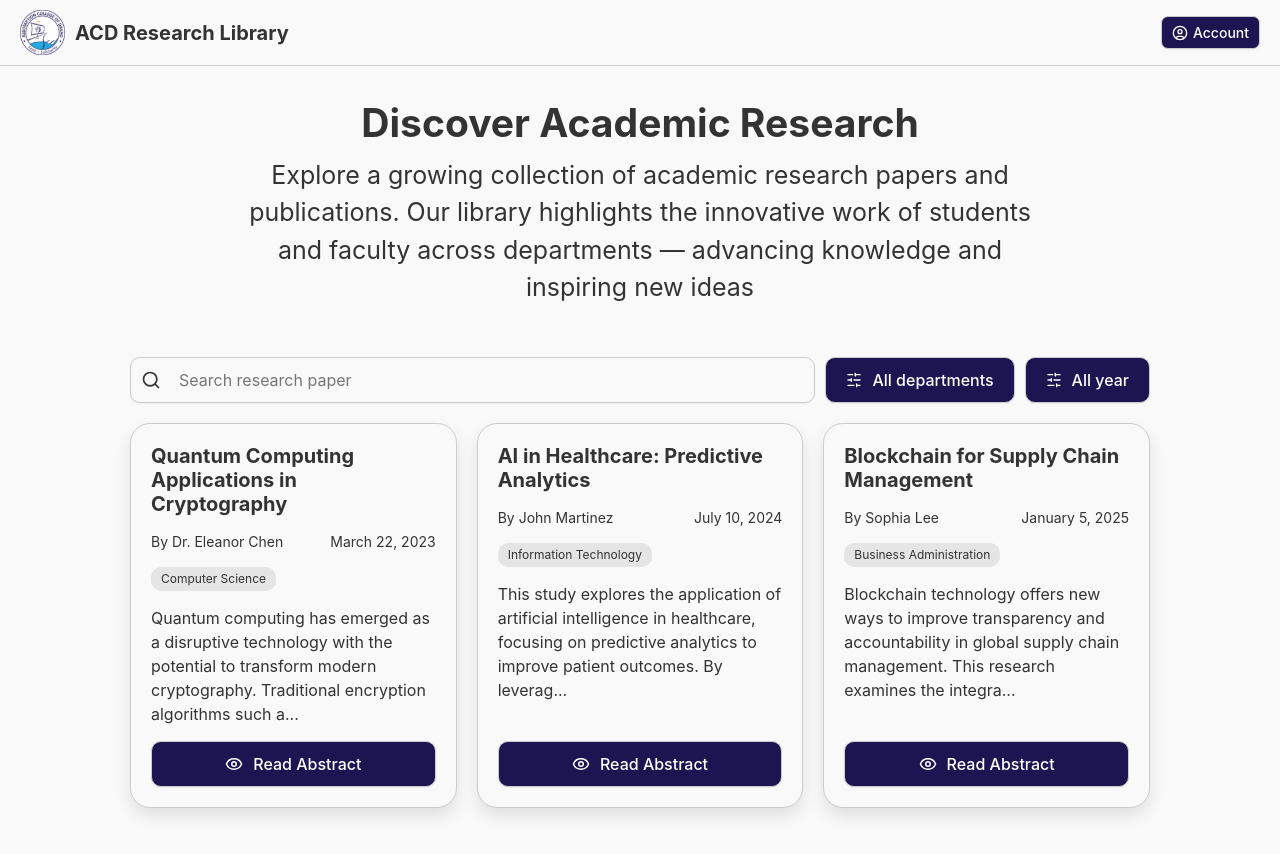
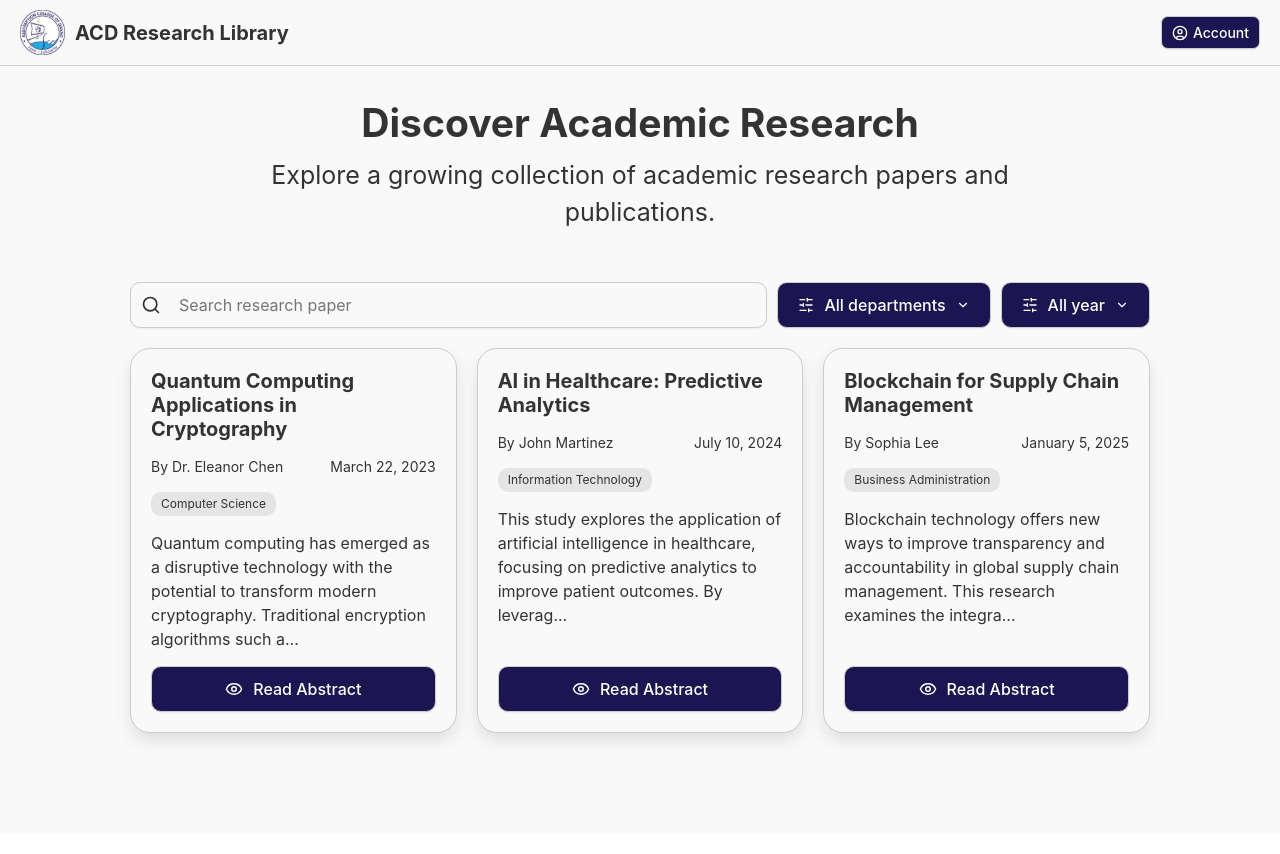
Before and after one commit to r4ppz19/research-library, a React (Vite) app: page /#/student/dashboard in a window 1280 px wide. Shown: the top 854 px of the page. After the commit the page ends 833 px from the top, so only its background shows below. Built offline with nearby package versions, Linux system fonts and the light colour scheme.

Commit message:
feat: add FilterResearch component for filtering research by department and year

```diff
--- /dev/null
+++ b/src/components/filter/FilterResearch.jsx
@@ -0,0 +1,67 @@
+import { useState } from "react";
+import { SlidersHorizontal, ChevronDown } from "lucide-react";
+import style from "./FilterResearch.module.css";
+import Button from "../button/Button";
+
+function FilterResearch({ departments, years, onFilter }) {
+  const [deptOpen, setDeptOpen] = useState(false);
+  const [yearOpen, setYearOpen] = useState(false);
+  const [selectedDept, setSelectedDept] = useState("All departments");
+  const [selectedYear, setSelectedYear] = useState("All year");
+
+  const handleDeptSelect = (dept) => {
+    setSelectedDept(dept);
+    setDeptOpen(false);
+    onFilter({ department: dept, year: selectedYear });
+  };
+
+  const handleYearSelect = (year) => {
+    setSelectedYear(year);
+    setYearOpen(false);
+    onFilter({ department: selectedDept, year });
+  };
+
+  return (
+    <div className={style.filterSection}>
+      {/* Department Filter */}
+      <div className={style.dropdownWrapper}>
+        <Button onClick={() => setDeptOpen((prev) => !prev)}>
+          <SlidersHorizontal size={16} />
+          {selectedDept} <ChevronDown size={14} />
+        </Button>
+        {deptOpen && (
+          <ul className={style.dropdownMenu}>
+            <li onClick={() => handleDeptSelect("All departments")}>
+              All departments
+            </li>
+            {departments.map((dept) => (
+              <li key={dept} onClick={() => handleDeptSelect(dept)}>
+                {dept}
+              </li>
+            ))}
+          </ul>
+        )}
+      </div>
+
+      {/* Year Filter */}
+      <div className={style.dropdownWrapper}>
+        <Button onClick={() => setYearOpen((prev) => !prev)}>
+          <SlidersHorizontal size={16} />
+          {selectedYear} <ChevronDown size={14} />
+        </Button>
+        {yearOpen && (
+          <ul className={style.dropdownMenu}>
+            <li onClick={() => handleYearSelect("All year")}>All year</li>
+            {years.map((year) => (
+              <li key={year} onClick={() => handleYearSelect(year)}>
+                {year}
+              </li>
+            ))}
+          </ul>
+        )}
+      </div>
+    </div>
+  );
+}
+
+export default FilterResearch;
--- /dev/null
+++ b/src/components/filter/FilterResearch.module.css
@@ -0,0 +1,32 @@
+.filterSection {
+  display: flex;
+  gap: 10px;
+  position: relative;
+}
+
+.dropdownWrapper {
+  position: relative;
+}
+
+.dropdownMenu {
+  position: absolute;
+  top: 110%;
+  left: 0;
+  background: var(--color-surface);
+  border: 1px solid var(--border-default);
+  border-radius: 6px;
+  padding: 5px 0;
+  list-style: none;
+  box-shadow: var(--shadow-sm);
+  z-index: 100;
+  min-width: 150px;
+}
+
+.dropdownMenu li {
+  padding: 8px 12px;
+  cursor: pointer;
+}
+
+.dropdownMenu li:hover {
+  background: var(--color-hover);
+}
--- a/src/components/modal/ProfileModal.jsx
+++ b/src/components/modal/ProfileModal.jsx
@@ -4,7 +4,6 @@ import { X, Download } from "lucide-react";
 import Button from "../button/Button";
 
 function ProfileModal({ onClose, isOpen }) {
-  // Prevent body scroll when modal is open
   useEffect(() => {
     if (isOpen) {
       document.body.style.overflow = "hidden";
@@ -13,10 +12,9 @@ function ProfileModal({ onClose, isOpen }) {
       document.body.style.overflow = "auto";
     };
   }, [isOpen]);
-
   if (!isOpen) return null;
 
-  const requests = [
+  const requestPdf = [
     {
       id: 1,
       title: "Quantum Computing in Cryptography",
@@ -71,7 +69,7 @@ function ProfileModal({ onClose, isOpen }) {
             </tr>
           </thead>
           <tbody>
-            {requests.map((req) => (
+            {requestPdf.map((req) => (
               <tr key={req.id}>
                 <td data-label="Paper title">{req.title}</td>
                 <td data-label="Status">{req.status}</td>
--- a/src/pages/dashboard/StudentDashboard.jsx
+++ b/src/pages/dashboard/StudentDashboard.jsx
@@ -1,15 +1,18 @@
 import { useState } from "react";
-import { SlidersHorizontal } from "lucide-react";
+import { Search } from "lucide-react";
 import style from "./StudentDashboard.module.css";
 import Header from "../../components/header/Header";
 import TextField from "../../components/form/TextField";
-import { Search } from "lucide-react";
 import ResearchCard from "../../components/card/ResearchCard";
-import Button from "../../components/button/Button";
+import FilterResearch from "../../components/filter/FilterResearch";
 
 function HomePage() {
   const [search, setSearch] = useState("");
   const [menuOpen, setMenuOpen] = useState(false);
+  const [filters, setFilters] = useState({
+    department: "All departments",
+    year: "All year",
+  });
 
   const toggleMenu = () => {
     setMenuOpen((prev) => !prev);
@@ -45,19 +48,39 @@ function HomePage() {
     },
   ];
 
+  const departments = [...new Set(dummyResearch.map((p) => p.department))];
+  const years = [...new Set(dummyResearch.map((p) => p.date.split(" ").pop()))];
+
+  const filteredResearch = dummyResearch.filter((paper) => {
+    const matchesDepartment =
+      filters.department === "All departments" ||
+      paper.department === filters.department;
+
+    const paperYear = paper.date.split(" ").pop();
+    const matchesYear =
+      filters.year === "All year" || paperYear === filters.year;
+
+    const matchesSearch =
+      paper.title.toLowerCase().includes(search.toLowerCase()) ||
+      paper.author.toLowerCase().includes(search.toLowerCase()) ||
+      paper.department.toLowerCase().includes(search.toLowerCase()) ||
+      paper.abstract.toLowerCase().includes(search.toLowerCase());
+
+    return matchesDepartment && matchesYear && matchesSearch;
+  });
+
   return (
     <main
       className={style.page}
       style={{ paddingTop: menuOpen ? "150px" : "100px" }}
     >
       <Header menuOpen={menuOpen} toggleMenu={toggleMenu} />
+
       <section className={style.heroSection}>
         <h1 className={style.header}>Discover Academic Research</h1>
         <p className={style.text}>
           Explore a growing collection of academic research papers and
-          publications. Our library highlights the innovative work of students
-          and faculty across departments — advancing knowledge and inspiring new
-          ideas
+          publications.
         </p>
       </section>
 
@@ -69,18 +92,16 @@ function HomePage() {
           value={search}
           onChange={(e) => setSearch(e.target.value)}
         />
-        <Button className="allDepartmentsButton">
-          <SlidersHorizontal size={16} />
-          All departments
-        </Button>
-        <Button className="allYearButton">
-          <SlidersHorizontal size={16} />
-          All year
-        </Button>
+        <FilterResearch
+          departments={departments}
+          years={years}
+          onFilter={(selected) => setFilters(selected)}
+        />
       </section>
 
       <section className={style.researchSection}>
-        {dummyResearch.map((paper) => (
+        {filteredResearch.length > 0 ? (
+          filteredResearch.map((paper) => (
             <ResearchCard
               key={paper.id}
               title={paper.title}
@@ -89,7 +110,10 @@ function HomePage() {
               department={paper.department}
               abstract={paper.abstract}
             />
-        ))}
+          ))
+        ) : (
+          <p>No results found</p>
+        )}
       </section>
     </main>
   );
```
Lines whose indentation alone changed are shown as unchanged.
